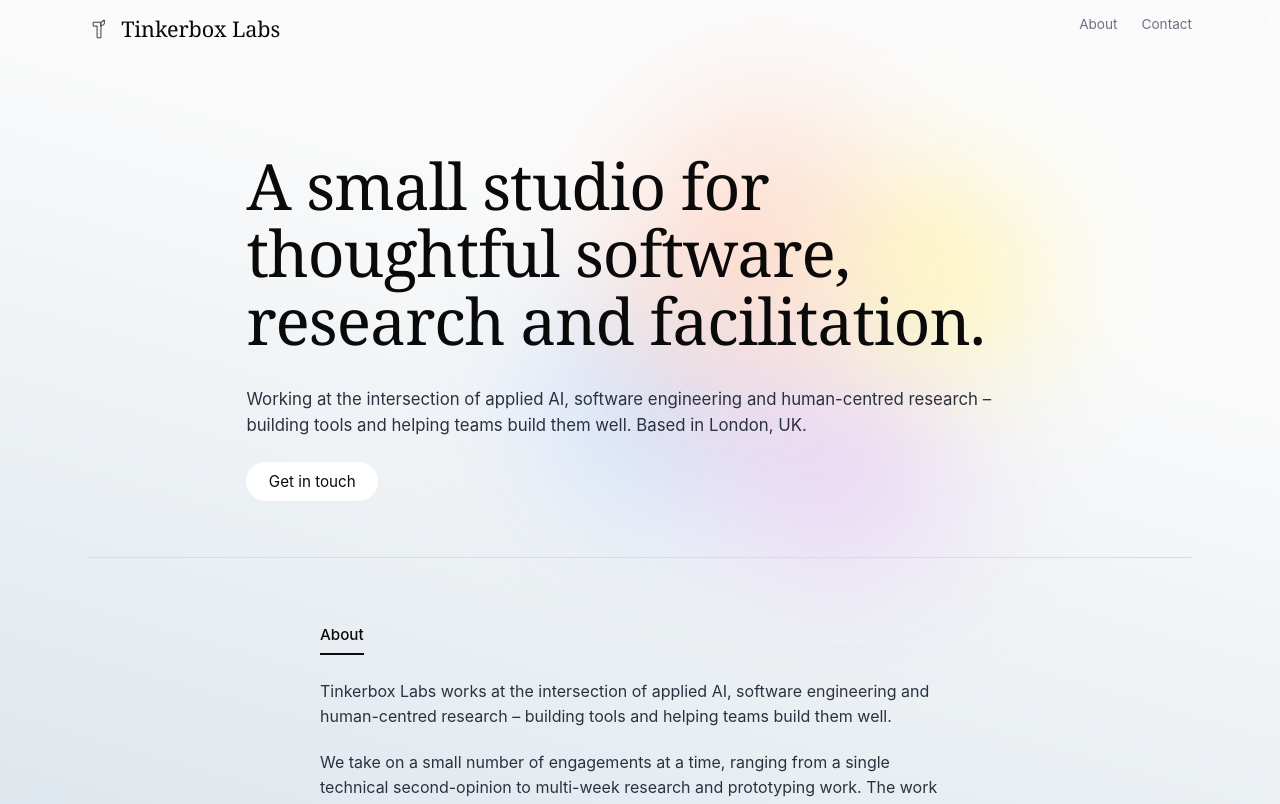
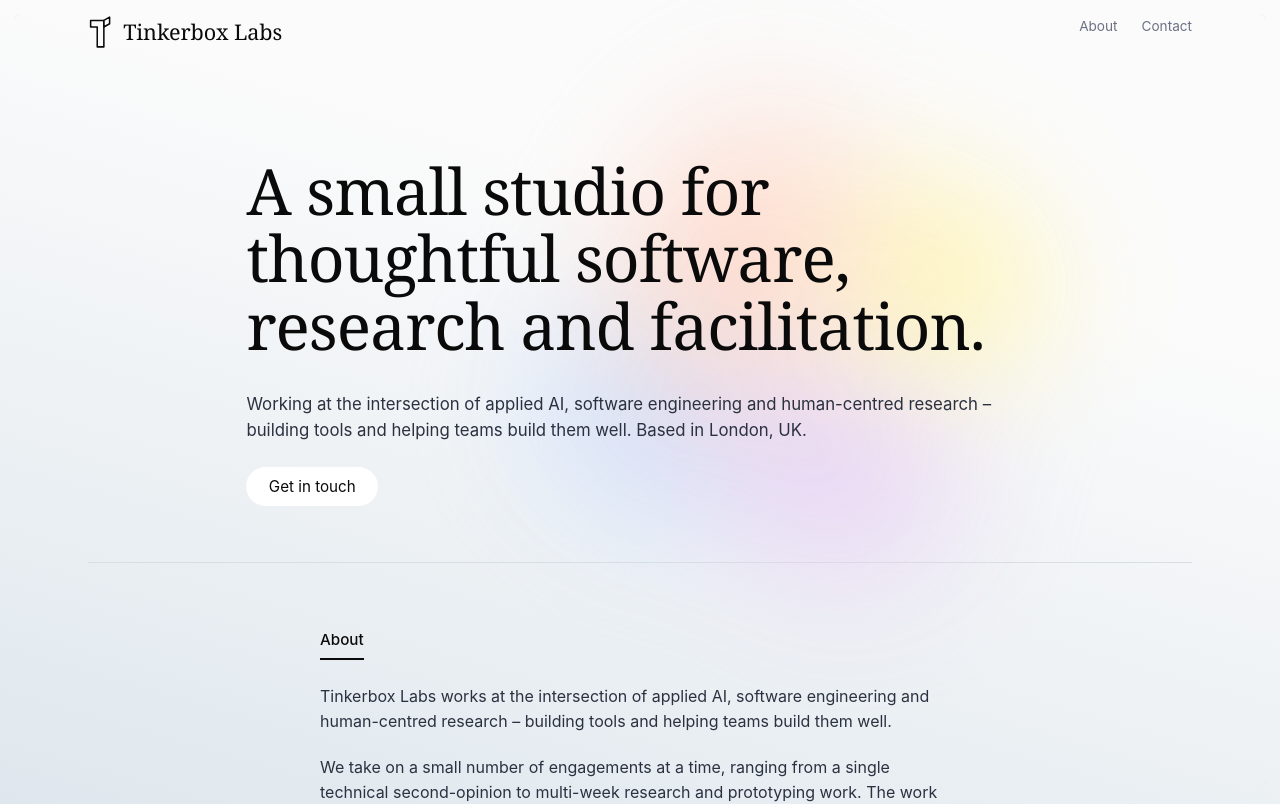
Before and after one commit to jess-b-tkbl/tinkerbox-labs-website, a React (Vite) app: page / in a window 1280 px wide. Shown: the top 804 px of the page. Built offline with nearby package versions, Linux system fonts and the light colour scheme.

Commit message:
Logo: tighter viewBox, drop noisy dashed fold lines for cleaner small-size read

```diff
--- a/src/components/Header.tsx
+++ b/src/components/Header.tsx
@@ -39,23 +39,15 @@ export default function Header() {
     <header className={`site-header${scrolled ? ' is-scrolled' : ''}`}>
       <div className="mx-auto flex w-full max-w-[72rem] items-center justify-between gap-4 px-6">
         <a href="/" aria-label="Tinkerbox Labs home" className="brand-link no-underline">
-          <svg className="brand-logo" viewBox="0 0 170 200" aria-hidden="true">
+          <svg className="brand-logo" viewBox="35 20 95 145" aria-hidden="true">
             <path
               d="M 40 40 L 100 40 L 100 70 L 100 160 L 70 160 L 70 70 L 40 70 Z"
-              fill="none" stroke="currentColor" strokeWidth="6" strokeLinejoin="round"
+              fill="none" stroke="currentColor" strokeWidth="7" strokeLinejoin="round" strokeLinecap="round"
             />
-            <g stroke="currentColor" strokeOpacity="0.35" strokeWidth="3" strokeDasharray="6 5">
-              <line x1="70" y1="40" x2="70" y2="70" />
-              <line x1="70" y1="70" x2="100" y2="70" />
-              <line x1="70" y1="100" x2="100" y2="100" />
-              <line x1="70" y1="130" x2="100" y2="130" />
-            </g>
             <polygon
               points="100,40 126,25 126,55 100,70"
-              fill="rgba(255,255,255,0.6)" stroke="currentColor" strokeWidth="6" strokeLinejoin="round"
+              fill="rgba(255,255,255,0.55)" stroke="currentColor" strokeWidth="7" strokeLinejoin="round" strokeLinecap="round"
             />
-            <path d="M 110 33 Q 119 22 125 26" fill="none" stroke="currentColor" strokeWidth="3" strokeLinecap="round" />
-            <path d="M 125 26 L 121 24 M 125 26 L 122 30" fill="none" stroke="currentColor" strokeWidth="3" strokeLinecap="round" />
           </svg>
           <span className="brand-wordmark">Tinkerbox Labs</span>
         </a>
--- a/src/index.css
+++ b/src/index.css
@@ -136,11 +136,10 @@ body::before {
   padding-block: 2px;
 }
 .brand-logo {
-  width: 22px;
-  height: 26px;
+  width: 24px;
+  height: 32px;
   flex-shrink: 0;
   display: block;
-  transform: translateY(1px);
 }
 .brand-wordmark {
   font-family: var(--font-serif);
```
